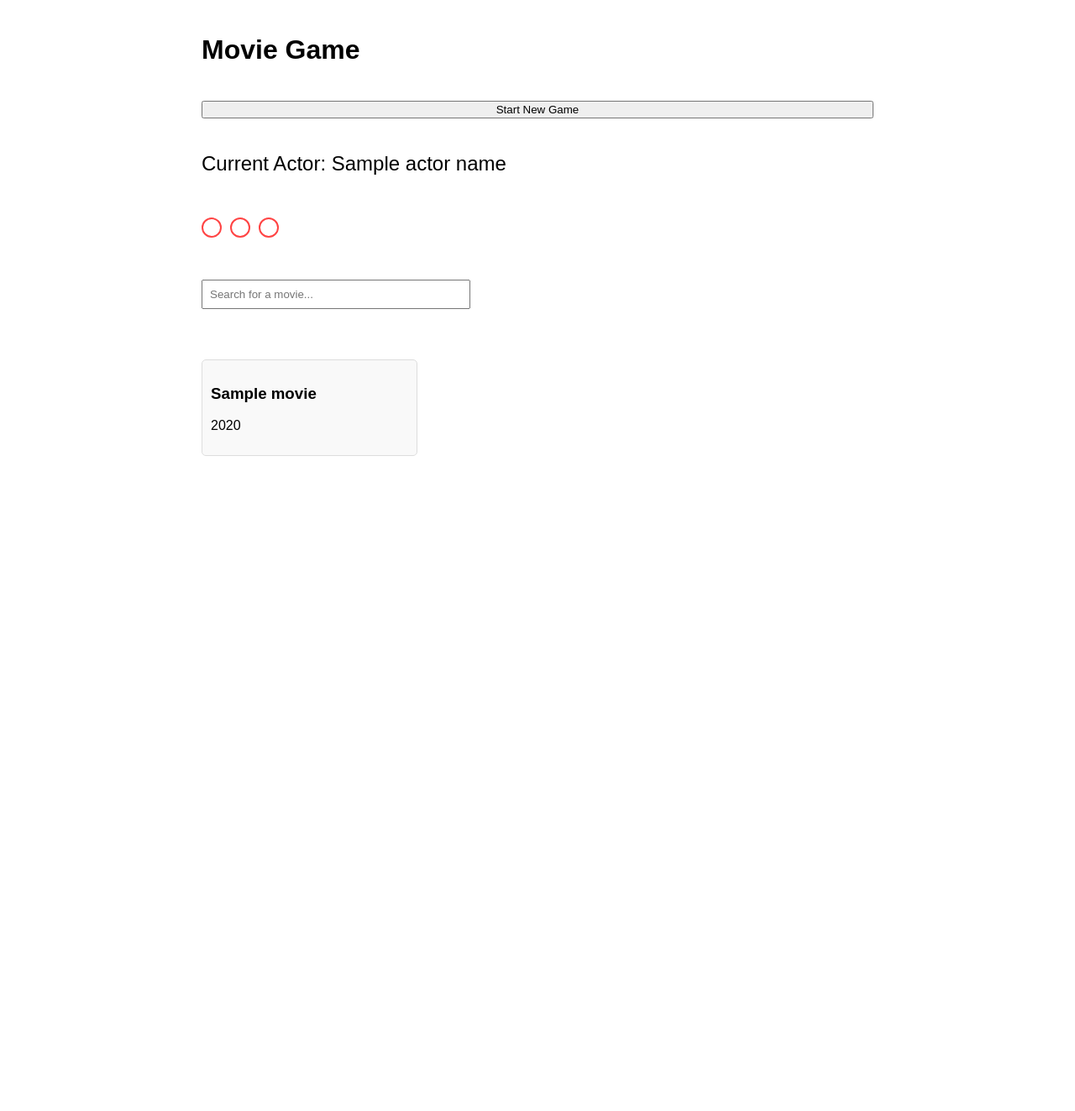
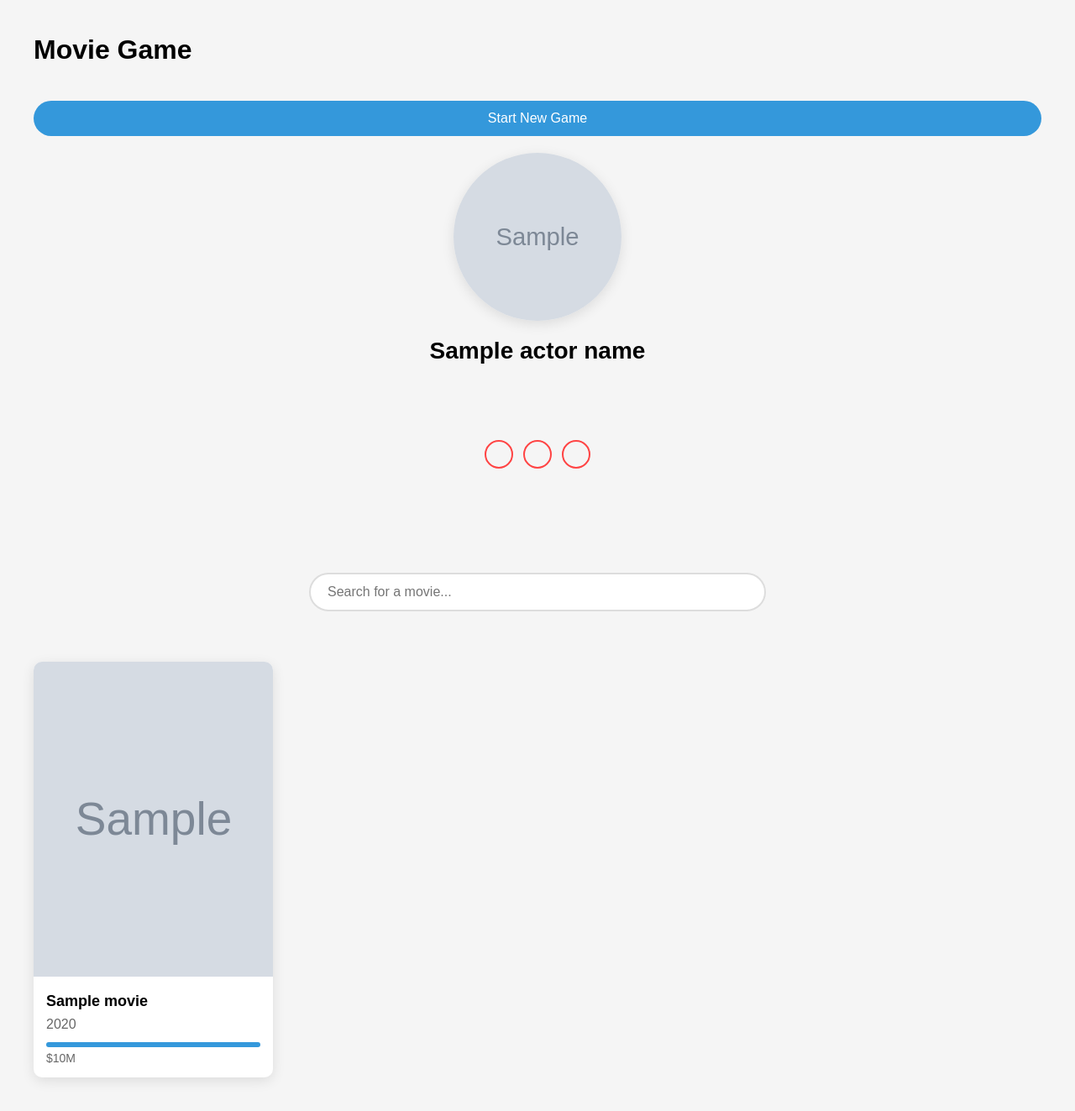
Before and after one commit to abexzack/box-office-game, a Flask app: template templates/home.html in a window 1280 px wide. Shown: the whole page at 84% size. Before the commit the page ends 543 px from the top, so only its background shows below. Run offline with Flask 3, Linux system fonts and the light colour scheme; the template is opened without the code that fills it: most values are stand-ins (such as "Sample title", 1, 10 or a date in 2020); grey boxes marked "Sample" are stand-in pictures; parts of the project's set-up code (start-up, migrations or seed data) failed here and were passed over.

Commit message:
feat: ui and pics and stuff (#7)

```diff
--- a/app.py
+++ b/app.py
@@ -37,7 +37,6 @@ def start_game():
             return jsonify({'error': f'No movies found for actor: {actor.name}'}), 500
 
         movie_ids = [str(movie['id']) for movie in movies]
-
         # Set up session state
         session['actor_name'] = actor.name
         session['correct_movie_ids'] = movie_ids
@@ -45,13 +44,16 @@ def start_game():
         session['guessed_movies'] = []
         session['strikes'] = 0
         session['game_over'] = False
+        actor.image_url = movie_service.get_actor_image_url(actor.name)
+        session['actor_image_url'] =actor.image_url
 
         logger.info(f"Started new game with actor: {actor.name}")
         return jsonify({
             'actor_name': actor.name,
             'message': 'New game started!',
             'strikes': 0,
-            'game_over': False
+            'game_over': False,
+            'actor_image_url': actor.image_url
         })
 
     except Exception as e:
@@ -153,15 +155,18 @@ def search_movies():
 
 @app.route('/')
 def home():
+    # session['actor_image_url'] = None
     # Start new game if none active
     if 'actor_name' not in session:
         start_game()
-
+    print(session)
     return render_template('home.html',
                          actor_name=session['actor_name'],
                          strikes=session['strikes'],
                          guessed_movies=session['guessed_movies'],
-                         game_over=session['game_over'])
+                         game_over=session['game_over'],
+                         actor_image_url=session['actor_image_url']
+                         )
 
 @app.route('/new_game')
 def new_game():
--- a/templates/home.html
+++ b/templates/home.html
@@ -1,3 +1,4 @@
+<!-- home.html -->
 <!DOCTYPE html>
 <html lang="en">
 <head>
@@ -7,136 +8,184 @@
     <style>
         body {
             font-family: Arial, sans-serif;
-            max-width: 800px;
+            max-width: 1200px;
             margin: 0 auto;
             padding: 20px;
+            background-color: #f5f5f5;
         }
-        .actor-name {
-            font-size: 24px;
-            margin: 20px 0;
-        }
-        .search-container {
-            margin: 20px 0;
-        }
-        input[type="text"] {
-            padding: 8px;
-            width: 300px;
-        }
-        .dropdown {
-            position: relative;
-            display: inline-block;
-        }
-        .dropdown-content {
-            display: none;
-            position: absolute;
-            background-color: #f9f9f9;
-            min-width: 300px;
-            box-shadow: 0px 8px 16px 0px rgba(0,0,0,0.2);
-            z-index: 1;
-        }
-        .dropdown-content a {
-            color: black;
-            padding: 12px 16px;
-            text-decoration: none;
-            display: block;
-        }
-        .dropdown-content a:hover {
-            background-color: #f1f1f1;
-        }
-        .show {
-            display: block;
-        }
-        .movie-suggestion {
-            display: flex;
-            justify-content: space-between;
-            padding: 8px 16px;
-        }
-        .movie-year {
-            color: #666;
-            font-size: 0.9em;
-        }
+
         .game-container {
             display: flex;
             flex-direction: column;
             gap: 20px;
         }
 
+        .actor-section {
+            text-align: center;
+            margin-bottom: 30px;
+        }
+
+        .actor-headshot {
+            width: 200px;
+            height: 200px;
+            border-radius: 50%;
+            margin: 0 auto 20px;
+            overflow: hidden;
+            box-shadow: 0 4px 15px rgba(0, 0, 0, 0.1);
+        }
+
+        .actor-headshot img {
+            width: 100%;
+            height: 100%;
+            object-fit: cover;
+        }
+
+        .actor-name {
+            font-size: 28px;
+            font-weight: bold;
+            margin: 20px 0;
+        }
+
         .strikes-container {
             display: flex;
-            gap: 10px;
-            margin: 10px 0;
+            justify-content: center;
+            gap: 12px;
+            margin: 20px 0;
         }
 
         .strike {
-            width: 20px;
-            height: 20px;
+            width: 30px;
+            height: 30px;
             border-radius: 50%;
             border: 2px solid #ff4444;
-            transition: background-color 0.3s ease;
+            transition: all 0.5s ease;
         }
 
         .strike.active {
             background-color: #ff4444;
+            transform: scale(1.2);
+        }
+
+        .search-container {
+            margin: 20px 0;
+            position: relative;
+        }
+
+        input[type="text"] {
+            width: 100%;
+            max-width: 500px;
+            padding: 12px 20px;
+            border: 2px solid #ddd;
+            border-radius: 25px;
+            font-size: 16px;
+            transition: border-color 0.3s ease;
+            margin: 0 auto;
+            display: block;
+        }
+
+        input[type="text"]:focus {
+            outline: none;
+            border-color: #3498db;
+        }
+
+        .dropdown-content {
+            position: absolute;
+            top: 100%;
+            left: 50%;
+            transform: translateX(-50%);
+            width: 100%;
+            max-width: 500px;
+            background-color: white;
+            border-radius: 10px;
+            box-shadow: 0 4px 15px rgba(0, 0, 0, 0.1);
+            z-index: 1000;
+            margin-top: 5px;
+        }
+
+        .movie-suggestion {
+            padding: 12px 20px;
+            cursor: pointer;
+            transition: background-color 0.2s ease;
+            display: flex;
+            justify-content: space-between;
+            align-items: center;
+        }
+
+        .movie-suggestion:hover {
+            background-color: #f8f9fa;
         }
 
         .guessed-movies {
             display: grid;
-            grid-template-columns: repeat(auto-fill, minmax(200px, 1fr));
-            gap: 15px;
-            margin-top: 20px;
+            grid-template-columns: repeat(auto-fill, minmax(250px, 1fr));
+            gap: 20px;
+            padding: 20px 0;
         }
 
         .movie-card {
-            border: 1px solid #ddd;
-            padding: 10px;
-            border-radius: 5px;
-            background-color: #f9f9f9;
-            opacity: 0;
-            transform: translateY(20px);
-            animation: fadeIn 0.5s ease forwards;
+            background: white;
+            border-radius: 10px;
+            overflow: hidden;
+            box-shadow: 0 4px 15px rgba(0, 0, 0, 0.1);
+            transition: transform 0.3s ease;
         }
 
-        .movie-suggestion {
-            cursor: pointer;
-            transition: background-color 0.2s ease;
+        .movie-card:hover {
+            transform: translateY(-5px);
         }
 
-        .movie-suggestion:hover {
-            background-color: #f0f0f0;
+        .movie-poster {
+            width: 100%;
+            height: 375px;
+            object-fit: cover;
         }
 
-        .modal {
-            display: none;
-            position: fixed;
-            top: 0;
-            left: 0;
-            width: 100%;
-            height: 100%;
-            background-color: rgba(0, 0, 0, 0.5);
-            justify-content: center;
-            align-items: center;
+        .movie-info {
+            padding: 15px;
         }
 
-        .modal-content {
-            background-color: white;
-            padding: 20px;
-            border-radius: 5px;
-            text-align: center;
-            max-width: 400px;
+        .movie-title {
+            font-size: 18px;
+            font-weight: bold;
+            margin-bottom: 8px;
         }
 
-        @keyframes fadeIn {
-            to {
-                opacity: 1;
-                transform: translateY(0);
+        .movie-year {
+            color: #666;
+            margin-bottom: 12px;
         }
+
+        .revenue-bar-container {
+            height: 6px;
+            background-color: #eee;
+            border-radius: 3px;
+            overflow: hidden;
+            margin-top: 10px;
+        }
+
+        .revenue-bar {
+            height: 100%;
+            background-color: #3498db;
+            transition: width 0.5s ease;
+        }
+
+        .revenue-text {
+            font-size: 14px;
+            color: #666;
+            margin-top: 5px;
         }
 
         .message {
-            padding: 10px;
+            padding: 12px 20px;
+            border-radius: 8px;
             margin: 10px 0;
-            border-radius: 5px;
-            display: none;
+            text-align: center;
+            opacity: 0;
+            transition: opacity 0.3s ease;
+        }
+
+        .message.show {
+            opacity: 1;
         }
 
         .message.success {
@@ -148,6 +197,58 @@
             background-color: #f8d7da;
             color: #721c24;
         }
+
+        .modal {
+            position: fixed;
+            top: 0;
+            left: 0;
+            width: 100%;
+            height: 100%;
+            background-color: rgba(0, 0, 0, 0.5);
+            display: none;
+            justify-content: center;
+            align-items: center;
+            z-index: 2000;
+        }
+
+        .modal-content {
+            background-color: white;
+            padding: 30px;
+            border-radius: 10px;
+            max-width: 500px;
+            width: 90%;
+            text-align: center;
+        }
+
+        button {
+            padding: 12px 24px;
+            background-color: #3498db;
+            color: white;
+            border: none;
+            border-radius: 25px;
+            cursor: pointer;
+            font-size: 16px;
+            transition: background-color 0.3s ease;
+        }
+
+        button:hover {
+            background-color: #2980b9;
+        }
+
+        @media (max-width: 768px) {
+            .actor-headshot {
+                width: 150px;
+                height: 150px;
+            }
+
+            .guessed-movies {
+                grid-template-columns: repeat(auto-fill, minmax(200px, 1fr));
+            }
+
+            .movie-poster {
+                height: 300px;
+            }
+        }
     </style>
 </head>
 <body>
@@ -156,8 +257,11 @@
 
         <button onclick="startNewGame()" type="button">Start New Game</button>
 
-        <div class="actor-name">
-            Current Actor: <span id="actor">{{ actor_name }}</span>
+        <div class="actor-section">
+            <div class="actor-headshot">
+                <img src="{{ actor_image_url if actor_image_url else '/static/placeholder.png' }}" alt="{{ actor_name }}">
+            </div>
+            <div class="actor-name">{{ actor_name }}</div>
         </div>
 
         <div class="strikes-container">
@@ -170,28 +274,28 @@
 
         <div class="search-container">
             <div class="dropdown">
-                <input
-                    type="text"
-                    id="movieSearch"
-                    placeholder="Search for a movie..."
-                    autocomplete="off">
-                <div id="movieDropdown" class="dropdown-content">
-                    <!-- Dynamic content will be inserted here -->
-                </div>
+                <input type="text" id="movieSearch" placeholder="Search for a movie..." autocomplete="off">
+                <div id="movieDropdown" class="dropdown-content"></div>
             </div>
         </div>
 
         <div class="guessed-movies" id="guessedMovies">
             {% for movie in guessed_movies %}
             <div class="movie-card">
-                <h3>{{ movie.title }}</h3>
-                <p>{{ movie.release_date[:4] }}</p>
+                <img class="movie-poster" src="{{ movie.poster_path if movie.poster_path else '/static/placeholder.png' }}" alt="{{ movie.title }}">
+                <div class="movie-info">
+                    <div class="movie-title">{{ movie.title }}</div>
+                    <div class="movie-year">{{ movie.release_date[:4] }}</div>
+                    <div class="revenue-bar-container">
+                        <div class="revenue-bar" style="width: {{ (movie.revenue / max_revenue * 100) if max_revenue else 0 }}%"></div>
+                    </div>
+                    <div class="revenue-text">${{ '{:,.0f}'.format(movie.revenue / 1000000) }}M</div>
+                </div>
             </div>
             {% endfor %}
         </div>
     </div>
 
-    <!-- Win Modal -->
     <div id="winModal" class="modal">
         <div class="modal-content">
             <h2>Congratulations!</h2>
@@ -200,7 +304,6 @@
         </div>
     </div>
 
-    <!-- Lose Modal -->
     <div id="loseModal" class="modal">
         <div class="modal-content">
             <h2>Game Over!</h2>
@@ -216,22 +319,18 @@
         const movieDropdown = document.getElementById("movieDropdown");
         const messageDiv = document.getElementById("message");
 
-        // Initialize game state
         let gameState = {
             strikes: {{ strikes }},
             gameOver: {{ 'true' if game_over else 'false' }},
-            guessedMovies: new Set()
+            guessedMovies: new Set(),
+            maxRevenue: {{ max_revenue if max_revenue else 0 }}
         };
-
-        // Update strikes display on load
-        updateStrikes(gameState.strikes);
 
         function showMessage(text, type) {
             messageDiv.textContent = text;
-            messageDiv.className = `message ${type}`;
-            messageDiv.style.display = 'block';
+            messageDiv.className = `message ${type} show`;
             setTimeout(() => {
-                messageDiv.style.display = 'none';
+                messageDiv.classList.remove('show');
             }, 3000);
         }
 
@@ -244,6 +343,27 @@
                     strike.classList.remove('active');
                 }
             }
+        }
+
+        function addGuessedMovie(movie) {
+            const movieCard = document.createElement('div');
+            movieCard.className = 'movie-card';
+            const revenuePercentage = (movie.revenue / gameState.maxRevenue * 100) || 0;
+
+            movieCard.innerHTML = `
+                <img class="movie-poster" src="${movie.poster_path || '/static/placeholder.png'}" alt="${movie.title}">
+                <div class="movie-info">
+                    <div class="movie-title">${movie.title}</div>
+                    <div class="movie-year">${movie.release_date.slice(0,4)}</div>
+                    <div class="revenue-bar-container">
+                        <div class="revenue-bar" style="width: ${revenuePercentage}%"></div>
+                    </div>
+                    <div class="revenue-text">$${(movie.revenue / 1000000).toFixed(0)}M</div>
+                </div>
+            `;
+
+            document.getElementById('guessedMovies').appendChild(movieCard);
+            gameState.guessedMovies.add(movie.id);
         }
 
         async function submitGuess(movieId, movieTitle) {
@@ -281,6 +401,47 @@
             movieSearch.value = '';
             movieDropdown.style.display = 'none';
         }
+
+        function handleGuessResponse(data) {
+            updateStrikes(data.strikes);
+            showMessage(data.message, data.correct ? 'success' : 'error');
+
+            if (data.correct) {
+                const latestMovie = data.guessed_movies[data.guessed_movies.length - 1];
+                if (latestMovie.revenue > gameState.maxRevenue) {
+                    gameState.maxRevenue = latestMovie.revenue;
+                    // Update all revenue bars
+                    document.querySelectorAll('.revenue-bar').forEach(bar => {
+                        const movieRevenue = parseFloat(bar.parentElement.nextElementSibling.textContent.replace(/[^0-9.]/g, '')) * 1000000;
+                        bar.style.width = `${(movieRevenue / gameState.maxRevenue * 100)}%`;
+                    });
+                }
+                addGuessedMovie(latestMovie);
+            }
+
+            if (data.game_over) {
+                gameState.gameOver = true;
+                if (data.correct) {
+                    document.getElementById('winModal').style.display = 'flex';
+                } else {
+                    const correctMoviesDiv = document.getElementById('correctMovies');
+                    correctMoviesDiv.innerHTML = '<h3>Correct Movies Were:</h3>' +
+                        data.correct_movies.map(movie =>
+                            `<div class="movie-card">
+                                <img class="movie-poster" src="${movie.poster_path || '/static/placeholder.png'}" alt="${movie.title}">
+                                <div class="movie-info">
+                                    <div class="movie-title">${movie.title}</div>
+                                    <div class="movie-year">${movie.release_date.slice(0,4)}</div>
+                                </div>
+                            </div>`
+                        ).join('');
+                    document.getElementById('loseModal').style.display = 'flex';
+                }
+            }
+        }
+
+        // Rest of the JavaScript remains the same...
+
 
     function handleGuessResponse(data) {
         updateStrikes(data.strikes);
```
Also changed, not shown: movie_data.py (+34 -3 lines), static/script.js (added, +78 -0 lines), static/style.css (added, +159 -0 lines), db_service.py (line endings or trailing spaces), static/placeholder.png (added). Lines whose indentation alone changed are shown as unchanged.
